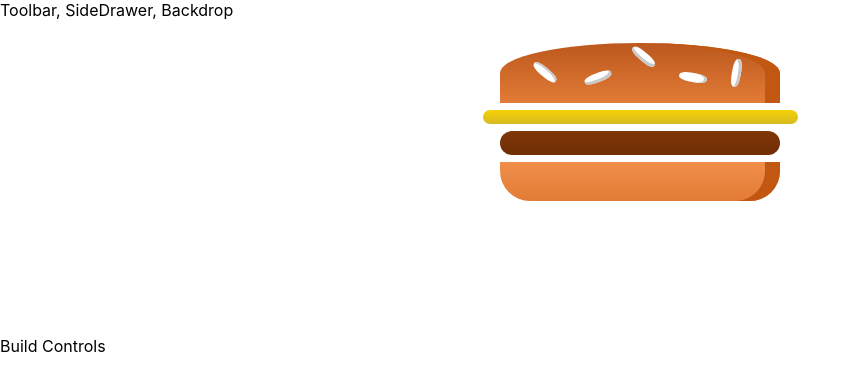
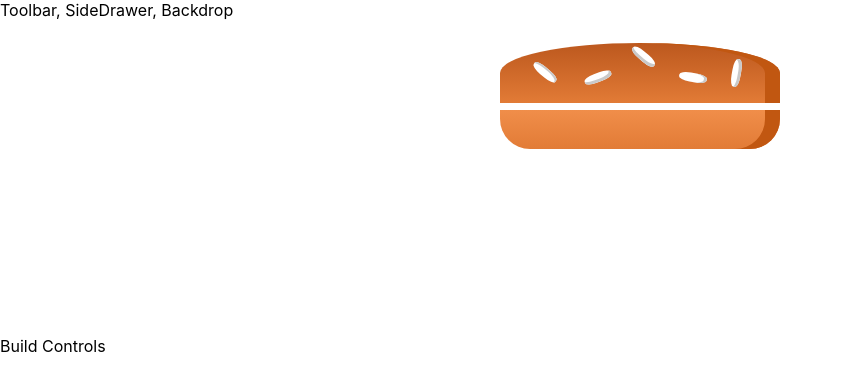
Before and after one commit to RichMans96/burger-builder, a React (Create React App) app: page / in a window 1280 px wide. Shown: the top 390 px of the page, without its empty margins (0-860 px from the left). Built offline with nearby package versions, Linux system fonts and the light colour scheme.

Commit message:
Burger builder is now functional, need to add user interaction

```diff
--- a/src/components/Burger/Burger.jsx
+++ b/src/components/Burger/Burger.jsx
@@ -4,11 +4,16 @@
 import "./Burger.css";
 
 const Burger = (props) => {
+  const transformedIngredients = Object.keys(props.ingredients).map((igKey) => {
+    return [...Array(props.ingredients[igKey])].map((_, index) => {
+      return <BurgerIngredient key={igKey + index} type={igKey} />;
+    });
+  });
+
   return (
     <div className="Burger">
       <BurgerIngredient type="bread-top" />
-      <BurgerIngredient type="cheese" />
-      <BurgerIngredient type="meat" />
+      {transformedIngredients}
       <BurgerIngredient type="bread-bottom" />
     </div>
   );
--- a/src/components/BurgerBuilder/BurgerBuilder.jsx
+++ b/src/components/BurgerBuilder/BurgerBuilder.jsx
@@ -3,10 +3,19 @@
 import Burger from "../Burger/Burger";
 
 class BurgerBuilder extends Component {
+  state = {
+    ingredients: {
+      salad: 0,
+      bacon: 0,
+      cheese: 0,
+      meat: 0,
+    },
+  };
+
   render() {
     return (
       <Aux>
-        <Burger />
+        <Burger ingredients={this.state.ingredients} />
         <div>Build Controls</div>
       </Aux>
     );
```
